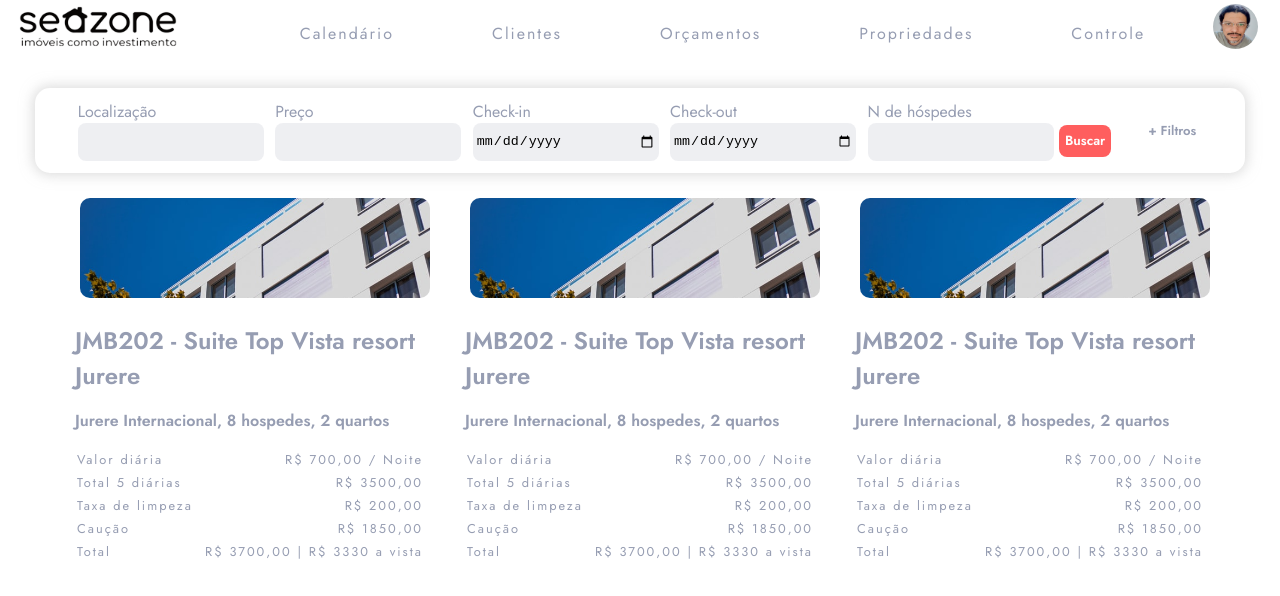
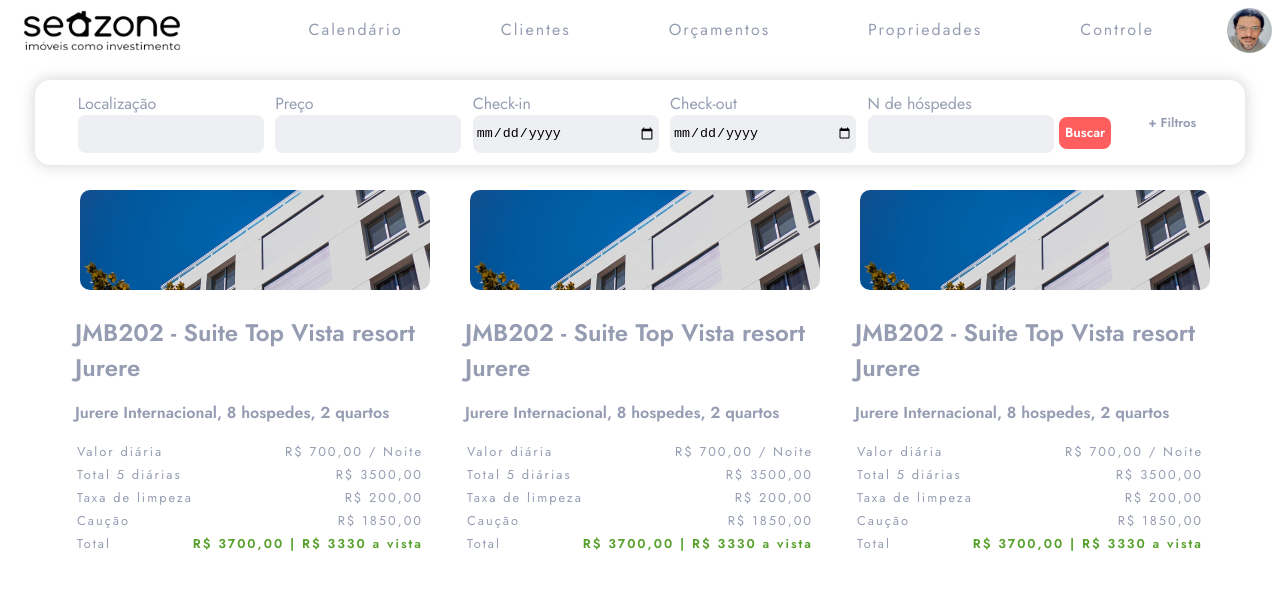
Before and after one commit to enicio/Frontend-de-temporada, a React (Create React App) app: page / in a window 1280 px wide. Shown: the top 596 px of the page. Built offline with nearby package versions, Linux system fonts and the light colour scheme.

Commit message:
Versão fina

```diff
--- a/package.json
+++ b/package.json
@@ -10,6 +10,7 @@
     "node-sass": "4.14",
     "react": "^17.0.2",
     "react-dom": "^17.0.2",
+    "react-leaflet": "^3.1.0",
     "react-router": "^5.2.0",
     "react-router-dom": "^5.2.0",
     "react-scripts": "4.0.3",
--- a/src/Components/Card.js
+++ b/src/Components/Card.js
@@ -15,7 +15,7 @@ function Card() {
         <li> <span>Total 5 diárias</span> <span>R$ 3500,00</span> </li>
         <li> <span>Taxa de limpeza</span> <span> R$ 200,00</span> </li>
         <li> <span>Caução</span> <span>R$ 1850,00</span> </li>
-        <li> <span>Total</span> <span>R$ 3700,00 | R$ 3330 a vista</span> </li>
+        <li> <span>Total</span> <span className="price">R$ 3700,00 | R$ 3330 a vista</span> </li>
       </ul>
     </div>
 
--- a/src/Components/Cards.scss
+++ b/src/Components/Cards.scss
@@ -38,4 +38,8 @@
       padding: 2px;
     }
   }
+  .price {
+    color: rgb(87, 161, 44);
+    font-weight: 600;
+  }
 }
--- a/src/Components/header.js
+++ b/src/Components/header.js
@@ -5,7 +5,6 @@ import fotoUser from '../images/foto_trybe_Jessandro.jpg'
 import './header.scss';
 
 function Header(props) {
-const [redirect, setRedirect ] = useState(false);
 const [ classhtml, setClasshtml ] = useState({
   calendario: "",
   clientes: "",
@@ -14,22 +13,12 @@ const [ classhtml, setClasshtml ] = useState({
   controle: "",
   }
 );
-// console.log(window.location)
 
 useEffect(() => {
   const location = window.location.pathname;
   const objectkey = location.slice(1)
-  console.log(objectkey)
   setClasshtml({[objectkey] : "selected" })
 },[])
-
-function setSelected({ target }) {
-  // const key = target.id;
-  // setClasshtml({[key] : "selected" })
-
-  console.log('ops')
-  console.log(classhtml);
-}
 
   return(
     <>
@@ -38,31 +27,31 @@ function setSelected({ target }) {
         <ul className="options">
         <Link to="/calendario">
           <li id="calendario"
-            onClick={ (e) =>{ setSelected(e)}} className={classhtml.calendario} >
+             className={classhtml.calendario} >
               Calendário
           </li>
           </Link>
           <Link to="/clientes">
           <li id="clientes"
-            onClick={(e) => setSelected(e)} className={classhtml.clientes} >
+             className={classhtml.clientes} >
               Clientes
           </li>
           </Link>
           <Link to="/orcamentos">
           <li id="orcamentos"
-            onClick={(e) => setSelected(e)} className={classhtml.orcamentos} >
+             className={classhtml.orcamentos} >
               Orçamentos
           </li>
           </Link>
           <Link to="/propriedades">
           <li id="propriedades"
-            onClick={(e) =>{ setSelected(e)}} className={classhtml.propriedades}>
+             className={classhtml.propriedades}>
              Propriedades
           </li>
           </Link>
           <Link to="/controle">
           <li id="controle"
-            onClick={(e) => setSelected(e)} className={classhtml.controle} >
+            className={classhtml.controle} >
               Controle
           </li>
           </Link>
--- a/src/Components/header.scss
+++ b/src/Components/header.scss
@@ -1,12 +1,14 @@
 .header {
-  width: 98%;
+  width: 100vw;
   height: 80px;
   display: flex;
   justify-content: space-between;
   margin: 4px;
-  // position: fixed;
+  background-color: white;
+  margin: 0;
   .logo {
     height: 45px;
+    padding: 8px;
   }
   .options {
     display: flex;
@@ -45,6 +47,7 @@
       width: 45px;
       height: 45px;
       border-radius: 50%;
+      padding: 8px;
     }
   }
 }
--- a/src/Components/teste.css
+++ /dev/null
@@ -1,6 +0,0 @@
-.selected {
-  background-color: rgba(250, 103, 58, 0.37);
-  border-radius: 3px;
-  border-bottom: 2px solid #be1212;
-  color: #be1212;
-}
--- a/src/Pages/properties.js
+++ b/src/Pages/properties.js
@@ -1,4 +1,4 @@
-import React from 'react';
+import React, { useState } from 'react';
 import Header from '../Components/header';
 import SearchBar from '../Components/searchBar';
 import Apartament from '../images/apartament.jpg'
@@ -7,8 +7,10 @@ import Convenience from '../Components/convenience';
 import './properties.scss';
 
 function Propriedades() {
+  const [isActive, setIsActive ] = useState(true);
 
-  const active = true;
+  // const isActive = false;
+
   return(
     <>
     <Header />
@@ -25,7 +27,9 @@ function Propriedades() {
             <h2>ILC2307 - Suite Top vista mar resort Jurece</h2>
             <h4>Jurerê Internacional, Florianópolis</h4>
             <h4>2 quartos, 3 camas, 2 baneiros</h4>
-          <span>{(active)?"Ativo":"Inativo"}</span>
+            <span
+              className={(isActive)? "isActive":"isDesactive"}> {(isActive)?"Ativo":"Inativo"}
+            </span>
           </div>
           <div className="mini-cards">
             <div className="max-hospedes">
--- a/src/Pages/properties.scss
+++ b/src/Pages/properties.scss
@@ -9,6 +9,7 @@
   padding: 5px;
   font-family: 'Jost', sans-serif;
   color: #6a6e7c;
+  #mapid { height: 180px; }
   .images-details {
     padding: 5px;
     h4 {
@@ -32,6 +33,16 @@
       h2, h4 {
         margin: 2px;
       }
+    }
+    .isActive {
+      color: green;
+      margin-left: 100%;
+      font-weight: 600;
+    }
+    .isDesactive {
+      color: rgb(119, 13, 6);
+      margin-left: 100%;
+      font-weight: 600;
     }
     .mini-cards {
       width: 600px;
```
Also changed, not shown: src/Components/searchBar.js (line endings or trailing spaces), 2 other files (tests, documents, lock files or other folders). Lines whose indentation alone changed are shown as unchanged.
